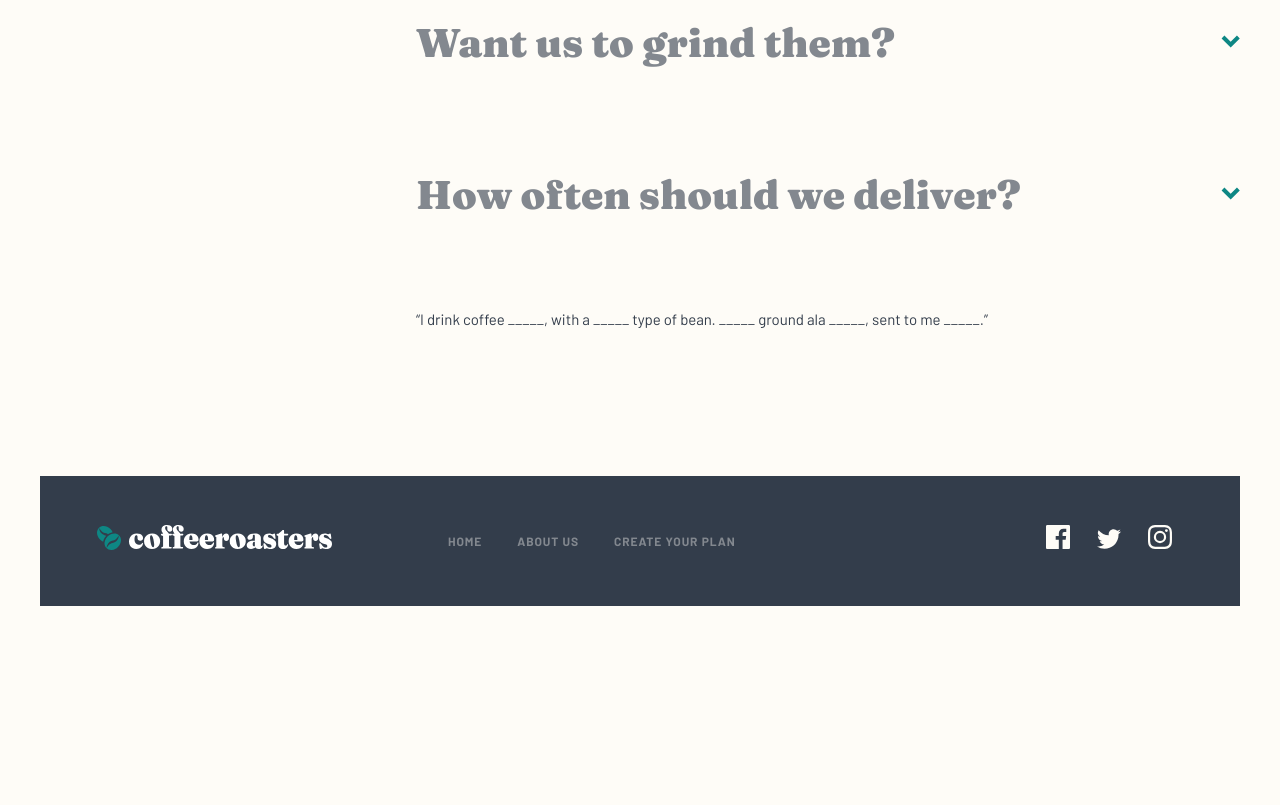
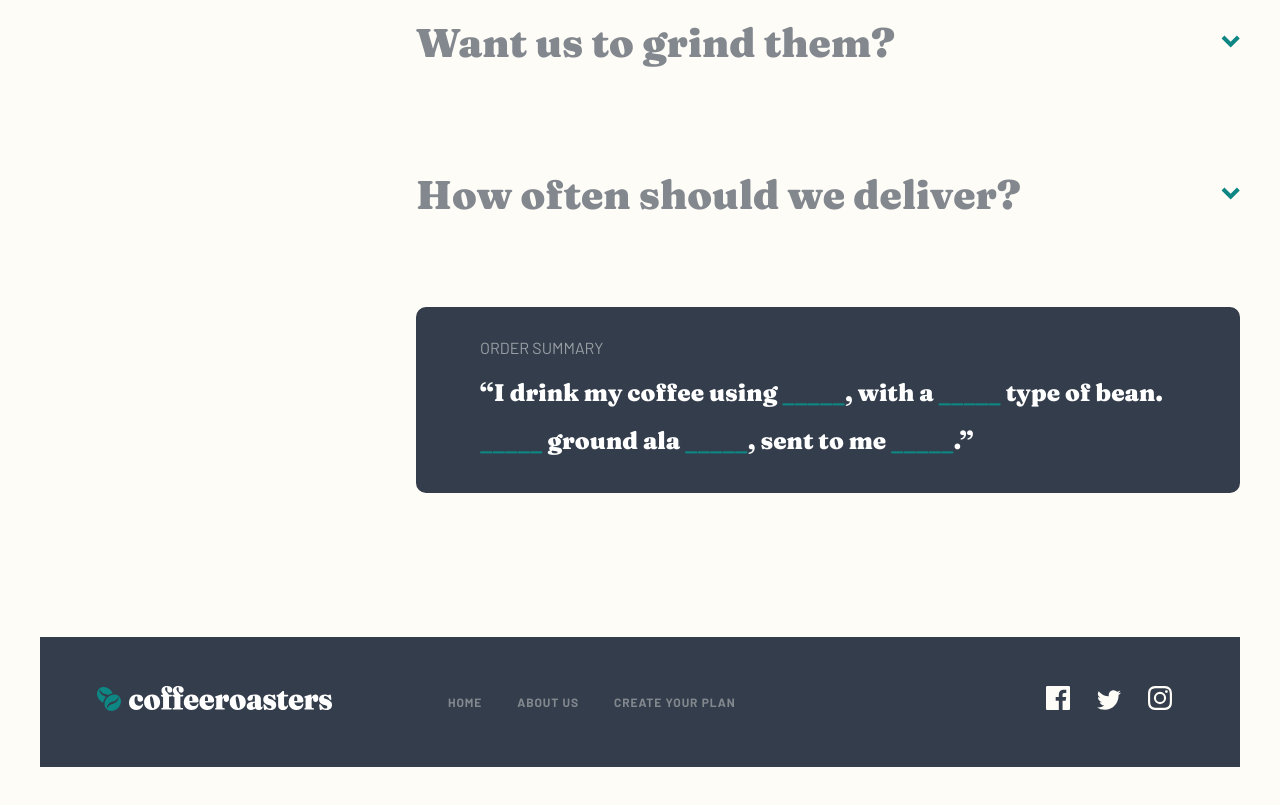
Before and after one commit to AgataLiberska/coffeeroasters-subscription-site, a plain HTML site: page plan.html in a window 1280 px wide. Shown: the part 2002-2807 px from the top of the page. Before the commit the page ends 2680 px from the top, so only its background shows below. Drawn offline with Linux system fonts and the light colour scheme.

Commit message:
add styles to order summary

```diff
--- a/app/scss/modules/plan/_plan-form.scss
+++ b/app/scss/modules/plan/_plan-form.scss
@@ -43,11 +43,9 @@
 }
 
 // .create-plan__form {
-
 // }
 
 // .create-plan__form__group {
-
 // }
 
 // form accordion toggle ----------------------------
@@ -201,3 +199,48 @@
         }
     }
 }
+
+// order summary
+.create-plan__order-summary {
+    padding: 2rem 1.5rem;
+    border-radius: $border-radius;
+    background-color: $darkGreyBlue;
+
+    @include breakpoint-up(medium) {
+        padding: 1.75rem 2.75rem;
+    }
+
+    @include breakpoint-up(large) {
+        padding: 1.75rem 4rem;
+    }
+}
+
+.create-plan__order-summary__heading {
+    padding-bottom: 0.5rem;
+    font-family: $body;
+    font-size: 1rem;
+    font-weight: $regular;
+    line-height: 1.625rem;
+    text-transform: uppercase;
+    color: $white;
+    opacity: 0.5;
+}
+
+.create-plan__order-summary__text {
+    font-family: $heading;
+    font-size: 1.5rem;
+    line-height: 3rem;
+    color: $white;
+}
+
+.create-plan__order-summary__choice-intro {
+    @extend .create-plan__order-summary__text;
+}
+
+.create-plan__order-summary__choice {
+    font-family: $heading;
+    font-size: 1.5rem;
+    line-height: 3rem;
+    color: $darkCyan;
+    text-transform: capitalize;
+}
--- a/plan.html
+++ b/plan.html
@@ -178,17 +178,20 @@
         </div>
       </div>
       <div class="create-plan__order-summary">
+        <h3 class="create-plan__order-summary__heading">
+          order summary
+        </h3>
         <p class="create-plan__order-summary__text">
-          “I drink coffee
-          <span class="create-plan__order-summary__option-intro"><!--as/using--></span>
-          <span class="create-plan__order-summary__option">_____</span>,
+          “I drink my coffee
+          <span class="create-plan__order-summary__choice-intro">using<!--as/using--></span>
+          <span class="create-plan__order-summary__choice">_____</span>,
           with a
-          <span class="create-plan__order-summary__bean-type">_____</span>
+          <span class="create-plan__order-summary__choice">_____</span>
           type of bean.
-          <span class="create-plan__order-summary__quantity">_____</span>
-          <span class="create-plan__order-summary__grind-intro">ground ala</span>
-          <span class="create-plan__order-summary__grind">_____</span>, sent to me
-          <span class="create-plan__order-summary__delivery">_____</span>.”
+          <span class="create-plan__order-summary__choice">_____</span>
+          <span class="create-plan__order-summary__choice-intro">ground ala</span>
+          <span class="create-plan__order-summary__choice">_____</span>, sent to me
+          <span class="create-plan__order-summary__choice">_____</span>.”
         </p>
       </div>
     </form>
```
Also changed, not shown: app/css/styles.css, 1 other file.
